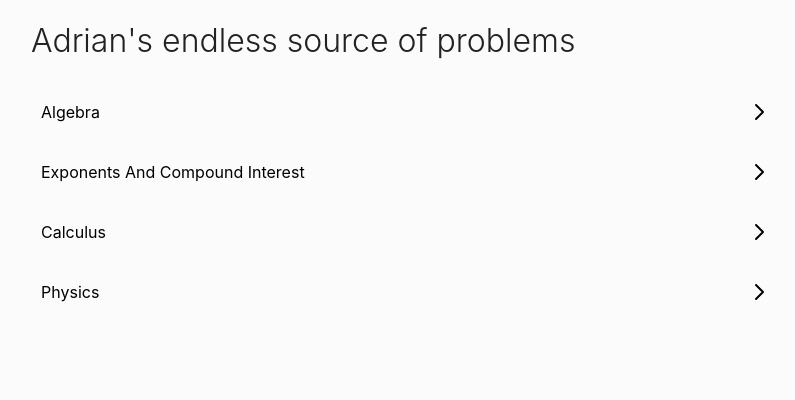
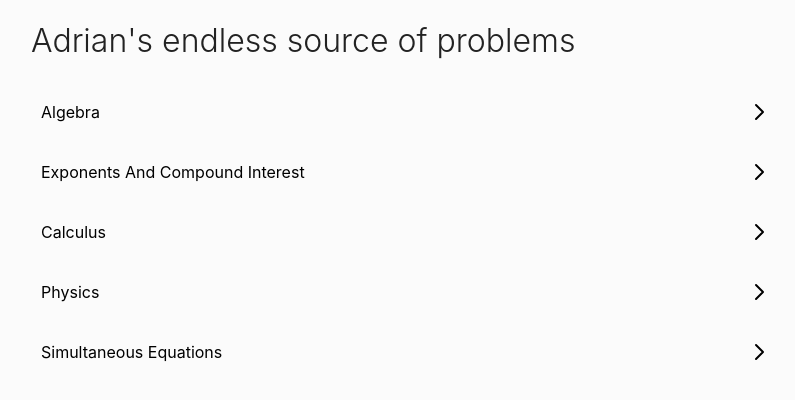
Before and after one commit to aderhall/problems, a React (Create React App) app: page / in a window 1280 px wide. Shown: the top 400 px of the page, without its empty margins (234-1029 px from the left). Built offline with nearby package versions, Linux system fonts and the light colour scheme.

Commit message:
Add simultaneous equations problem

```diff
--- a/src/problems.js
+++ b/src/problems.js
@@ -1,6 +1,7 @@
 import React from "react";
 import {random, fmt, Katex, K, FracN, algebra} from "./utils";
 import physics from "./problems/physics";
+import math from "./problems/math";
 
 let problems = {
   "l1": {
@@ -127,13 +128,15 @@ let problems = {
     documented: false,
     calculator: false
   },
-  ...physics
+  ...physics,
+  ...math
 };
 let collections = {
   "Algebra": ["l1", "l2"],
   "Exponents and compound interest": ["e1"],
   "Calculus": ["c1"],
-  "Physics": ["thermal1"]
+  "Physics": ["thermal1"],
+  "Simultaneous equations": ["simult1"]
 }
 
 let problemHistory = {};
--- /dev/null
+++ b/src/problems/math.js
@@ -0,0 +1,38 @@
+import React from "react";
+import {random, algebra, K, Katex} from "../utils";
+
+let problems = {
+  "simult1": {
+    generate() {
+      let solution = [random.int(-5, 5), random.int(-5, 5)];
+      let v1 = random.uniqueInts(-5, 5, 2, true);
+      let v2 = random.uniqueInts(-5, 5, 2, true);
+      return {
+        q: {
+          eq1: [v1[1], -v1[0], v1[1]*solution[0] - v1[0]*solution[1]],
+          eq2: [v2[1], -v2[0], v2[1]*solution[0] - v2[0]*solution[1]]
+        },
+        varnames: random.uniqueVariables(2),
+        a: solution
+      }
+    },
+    format({q: {eq1, eq2}, varnames, a}) {
+      return {
+        question: <span>
+          Solve the simultaneous equations to find the values of <K m={varnames[0]}/> and <K m={varnames[1]}/>.
+          <Katex display={true}>{algebra.formatEquation(
+            [[eq1[0], varnames[0]], [eq1[1], varnames[1]]],
+            [[eq1[2]]]
+          )}</Katex>
+          <Katex display={true}>{algebra.formatEquation(
+            [[eq2[0], varnames[0]], [eq2[1], varnames[1]]],
+            [[eq2[2]]]
+          )}</Katex>
+        </span>,
+        answer: <Katex>{varnames[0]}={a[0]},\,{varnames[1]}={a[1]}</Katex>
+      }
+    }
+  }
+};
+
+export default problems;
```
